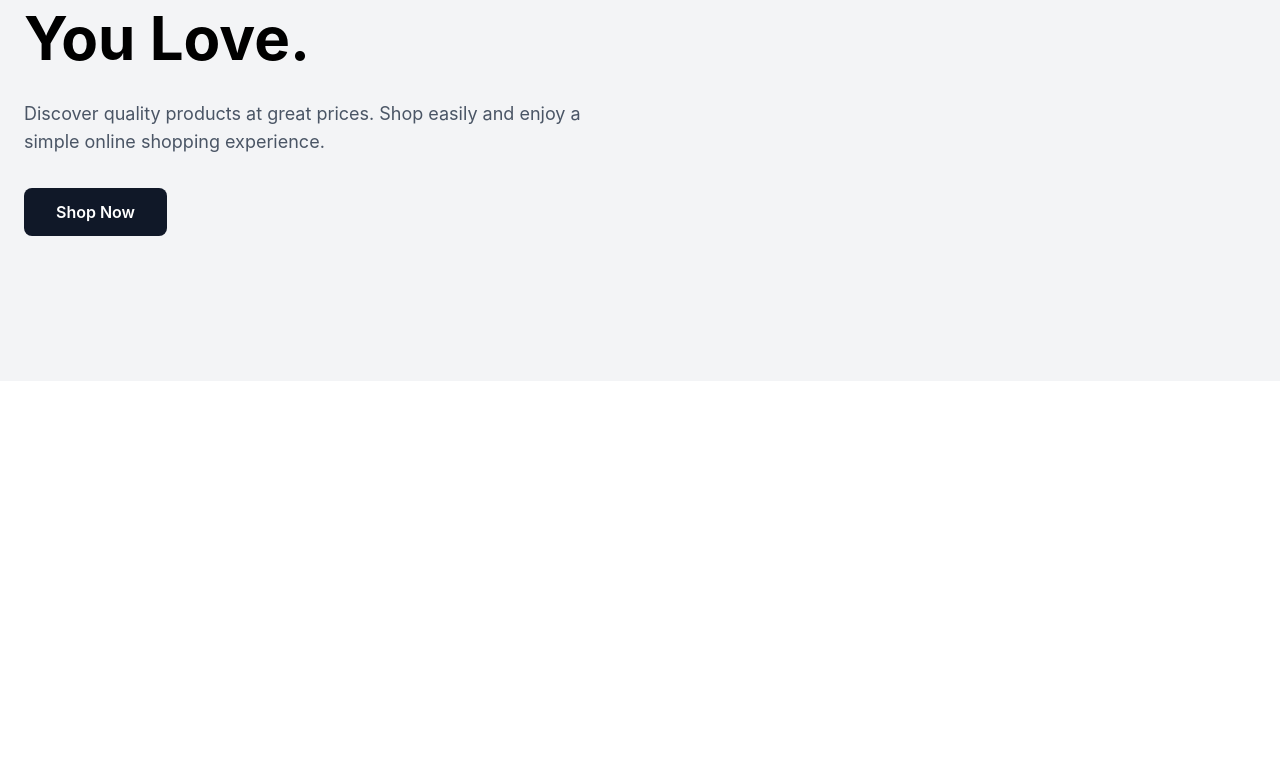
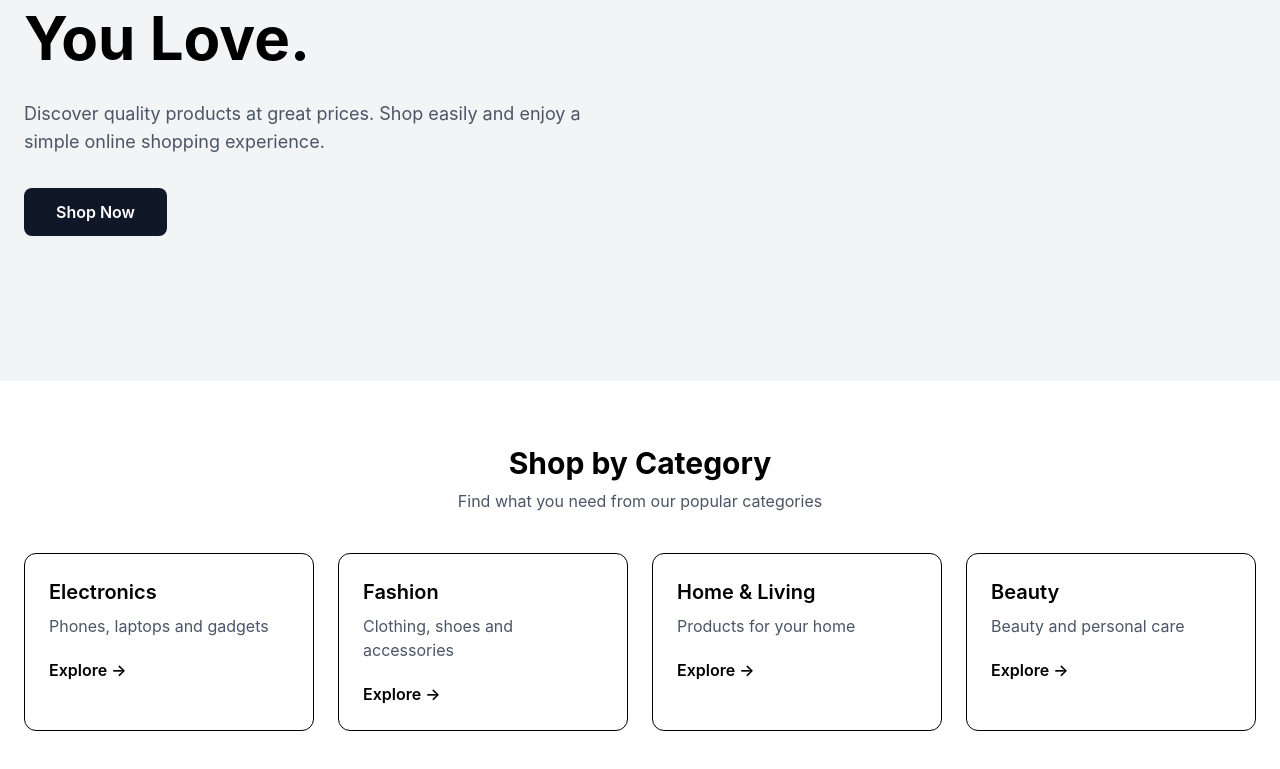
Before and after one commit to pathumnimsara/ecommerce-web, a React (Vite) app: page / in a window 1280 px wide. Shown: the part 323-1092 px from the top of the page. Before the commit the page ends 800 px from the top, so only its background shows below. Built offline with nearby package versions, Linux system fonts and the light colour scheme.

Commit message:
Add product categories to home page

```diff
--- a/src/pages/Home.jsx
+++ b/src/pages/Home.jsx
@@ -1,6 +1,25 @@
 import { Link } from "react-router-dom";
 
 function Home() {
+  const categories = [
+    {
+      name: "Electronics",
+      description: "Phones, laptops and gadgets",
+    },
+    {
+      name: "Fashion",
+      description: "Clothing, shoes and accessories",
+    },
+    {
+      name: "Home & Living",
+      description: "Products for your home",
+    },
+    {
+      name: "Beauty",
+      description: "Beauty and personal care",
+    },
+  ];
+
   return (
     <main>
       {/* Hero Section */}
@@ -33,6 +52,47 @@ function Home() {
           </div>
         </div>
       </section>
+
+      {/* Categories Section */}
+      <section className="py-16">
+        <div className="max-w-7xl mx-auto px-6">
+
+          <div className="text-center mb-10">
+            <h2 className="text-3xl font-bold">
+              Shop by Category
+            </h2>
+
+            <p className="text-gray-600 mt-2">
+              Find what you need from our popular categories
+            </p>
+          </div>
+
+          <div className="grid grid-cols-1 md:grid-cols-2 lg:grid-cols-4 gap-6">
+            {categories.map((category) => (
+              <div
+                key={category.name}
+                className="border rounded-xl p-6 hover:shadow-lg transition"
+              >
+                <h3 className="text-xl font-semibold">
+                  {category.name}
+                </h3>
+
+                <p className="text-gray-600 mt-2">
+                  {category.description}
+                </p>
+
+                <Link
+                  to="/products"
+                  className="inline-block mt-5 font-semibold hover:underline"
+                >
+                  Explore →
+                </Link>
+              </div>
+            ))}
+          </div>
+
+        </div>
+      </section>
     </main>
   );
 }
```
